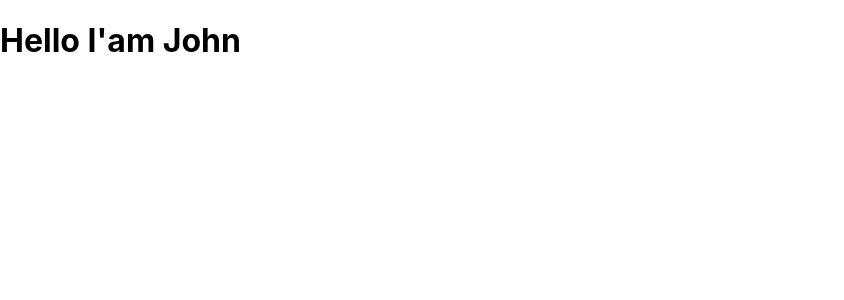
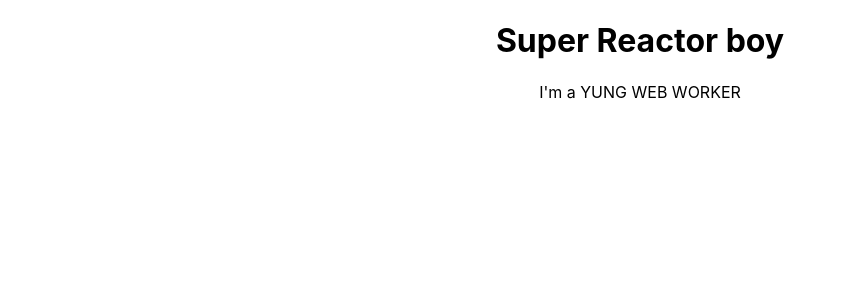
Before and after one commit to goxr3plus/React-App, a React (Create React App) app: page / in a window 1280 px wide. Shown: the top 300 px of the page, without its empty margins (0-844 px from the left). Built offline with nearby package versions, Linux system fonts and the light colour scheme.

Commit message:
Added Person.js

```diff
--- a/src/App.js
+++ b/src/App.js
@@ -1,9 +1,18 @@
 import React, { Component } from 'react';
 import './App.css';
+import Person from './Person/Person.js'
 
 class App extends Component {
+
   render (){
-      return React.createElement('div',null,React.createElement('h1',null,"Hello I'am John"));
+     return (
+      <div className="App">
+        <h1> Super Reactor boy</h1>
+        <Person />
+      </div>
+     );
+
+    //  return React.createElement('div',{className:'App'},React.createElement('h1',null,"Hello I'am John"));
   }
 
 }
--- /dev/null
+++ b/src/Person/Person.js
@@ -0,0 +1,7 @@
+import React from 'react';
+
+const person = (props) =>{
+    return <p> I'm a YUNG WEB WORKER {props[1]}</p>
+}
+
+export default person;
```
